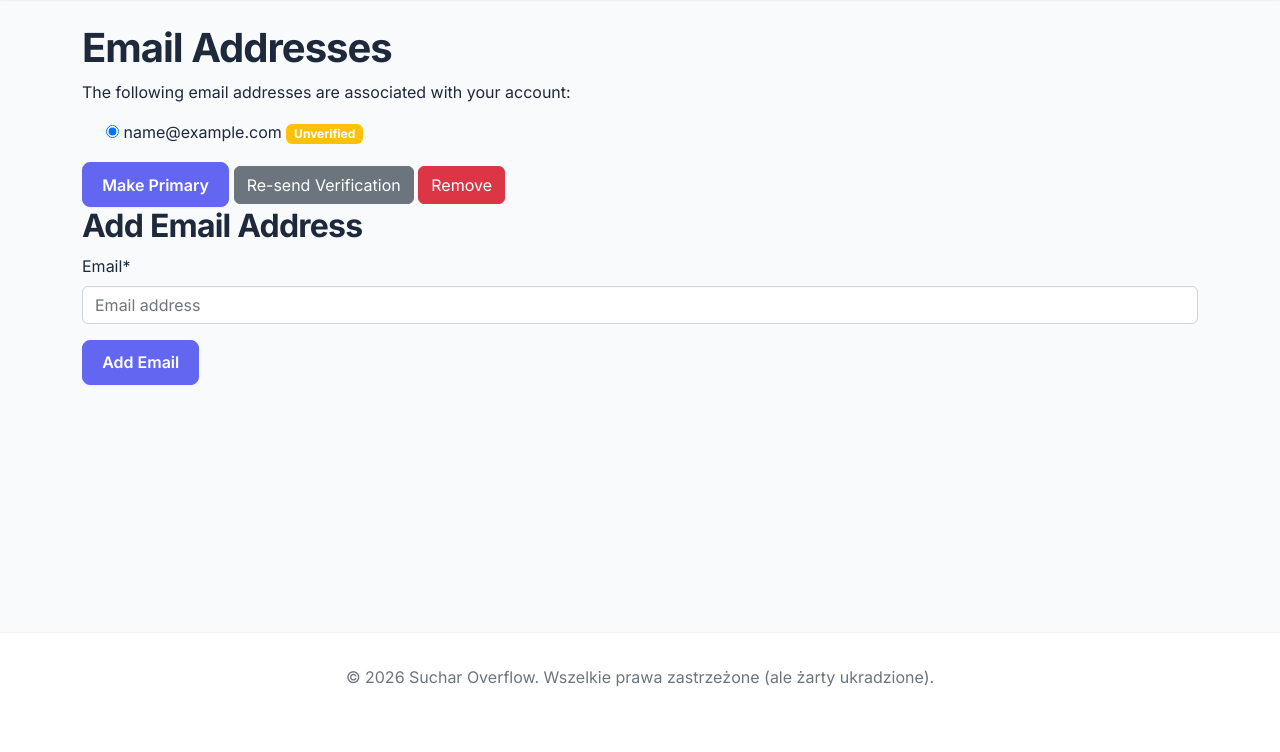
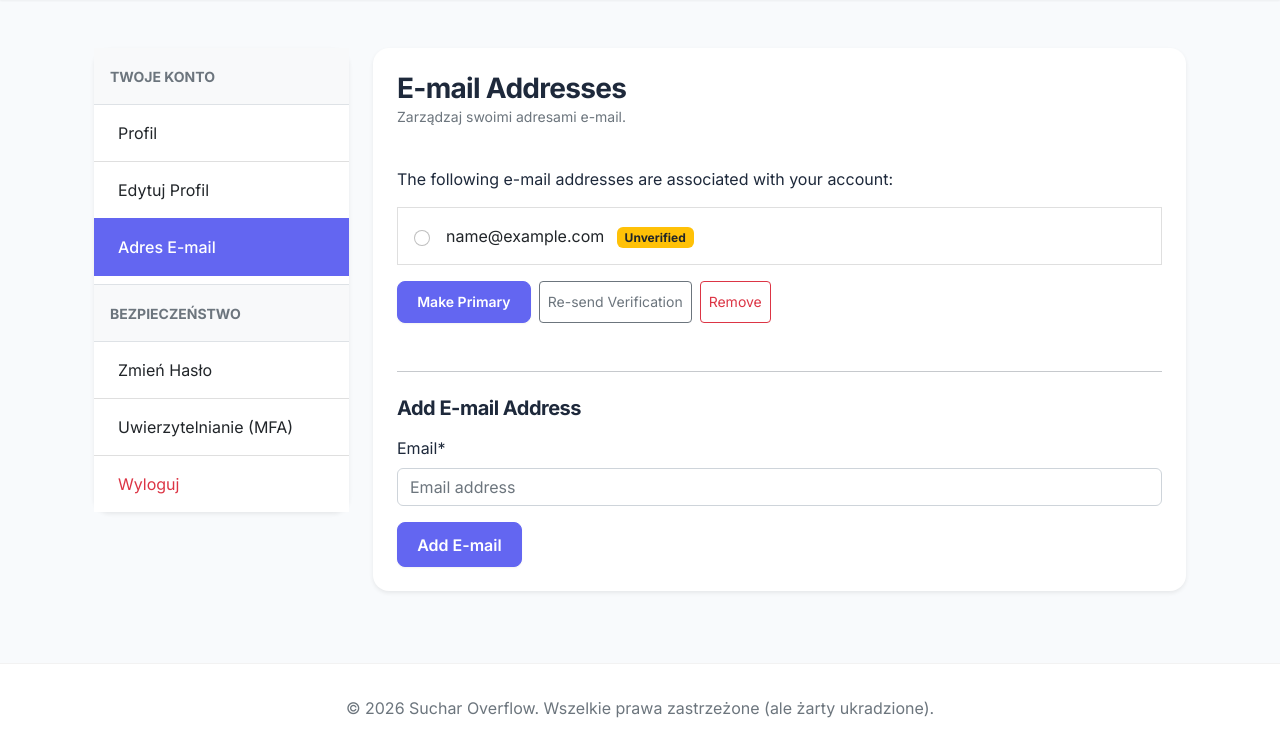
Before and after one commit to MilBia/Suchar-Overflow, a Django app: page /accounts/email/ in a window 1280 px wide. Shown: the part 79-831 px from the top of the page. Before the commit the page ends 766 px from the top, so only its background shows below. Run offline with Django 5.2, Linux system fonts and the light colour scheme; the visitor is signed in with stand-in values (Sample User, id 1); data comes from the database, SQL or seed files in the repository; parts of the project's set-up code (start-up, migrations or seed data) failed here and were passed over; some libraries are stand-ins or nearby versions.

Commit message:
feat(ui): implement user dashboard with sidebar for profile, email, and mfa
Refactor email.html to fix TemplateSyntaxError and improve formatting resilience.

```diff
--- a/suchar_overflow/static/css/project.css
+++ b/suchar_overflow/static/css/project.css
@@ -195,6 +195,26 @@ a {
   border: 1px solid rgba(255, 255, 255, 0.05);
 }
 
+[data-theme="dark"] .bg-light {
+  background-color: rgba(255, 255, 255, 0.05) !important;
+}
+
+[data-theme="dark"] .list-group-item {
+  background-color: var(--card-bg);
+  color: var(--text-primary);
+  border-color: rgba(255, 255, 255, 0.05);
+}
+
+[data-theme="dark"] .list-group-item:hover {
+  background-color: rgba(255, 255, 255, 0.05);
+}
+
+[data-theme="dark"] .list-group-item.active {
+  background-color: var(--primary-color);
+  border-color: var(--primary-color);
+  color: white;
+}
+
 [data-theme="dark"] .btn-outline-secondary {
   color: var(--text-secondary);
   border-color: var(--text-secondary);
@@ -207,3 +227,26 @@ a {
 [data-theme="dark"] .btn-close {
   filter: invert(1) grayscale(100%) brightness(200%);
 }
+
+/* Dashboard Sidebar Styling */
+.list-group-item.active {
+  background-color: var(--primary-color);
+  border-color: var(--primary-color);
+  color: white;
+  font-weight: 500;
+}
+
+.list-group-item:first-child {
+  border-top-left-radius: 0;
+  border-top-right-radius: 0;
+}
+
+.list-group-item:last-child {
+  border-bottom-left-radius: 0;
+  border-bottom-right-radius: 0;
+}
+
+.sticky-sidebar {
+  top: 100px;
+  z-index: 10;
+}
--- /dev/null
+++ b/suchar_overflow/templates/account/email.html
@@ -0,0 +1,84 @@
+{% extends "users/base_dashboard.html" %}
+
+{% load i18n %}
+{% load crispy_forms_tags %}
+
+{% block title %}
+  {% trans "E-mail Addresses" %}
+{% endblock title %}
+{% block dashboard_content %}
+  <div class="card shadow-sm border-0">
+    <div class="card-header bg-transparent border-0 pt-4 px-4 pb-0">
+      <h1 class="h3 fw-bold mb-0">{% trans "E-mail Addresses" %}</h1>
+      <p class="text-muted small">Zarządzaj swoimi adresami e-mail.</p>
+    </div>
+    <div class="card-body p-4">
+      {% if user.emailaddress_set.all %}
+        <p class="mb-3">{% trans 'The following e-mail addresses are associated with your account:' %}</p>
+        <form action="{% url 'account_email' %}"
+              class="email_list mb-5"
+              method="post">
+          {% csrf_token %}
+          <div class="list-group mb-3">
+            {% for emailaddress in user.emailaddress_set.all %}
+              <div class="list-group-item d-flex align-items-center justify-content-between p-3">
+                <div class="form-check m-0 d-flex align-items-center">
+                  {% if emailaddress.primary %}
+                    <input class="form-check-input me-3"
+                           type="radio"
+                           name="email"
+                           checked
+                           value="{{ emailaddress.email }}"
+                           id="email_radio_{{ forloop.counter }}" />
+                  {% else %}
+                    <input class="form-check-input me-3"
+                           type="radio"
+                           name="email"
+                           value="{{ emailaddress.email }}"
+                           id="email_radio_{{ forloop.counter }}" />
+                  {% endif %}
+                  <label class="form-check-label" for="email_radio_{{ forloop.counter }}">
+                    <span class="fw-medium">{{ emailaddress.email }}</span>
+                    {% if emailaddress.verified %}
+                      <span class="badge bg-success ms-2">{% trans "Verified" %}</span>
+                    {% else %}
+                      <span class="badge bg-warning text-dark ms-2">{% trans "Unverified" %}</span>
+                    {% endif %}
+                    {% if emailaddress.primary %}
+                      <span class="badge bg-primary ms-1">{% trans "Primary" %}</span>
+                    {% endif %}
+                  </label>
+                </div>
+              </div>
+            {% endfor %}
+          </div>
+          <div class="d-flex gap-2 flex-wrap">
+            <button class="secondaryAction btn btn-primary btn-sm"
+                    type="submit"
+                    name="action_primary">{% trans "Make Primary" %}</button>
+            <button class="secondaryAction btn btn-outline-secondary btn-sm"
+                    type="submit"
+                    name="action_send">{% trans "Re-send Verification" %}</button>
+            <button class="primaryAction btn btn-outline-danger btn-sm"
+                    type="submit"
+                    name="action_remove">{% trans "Remove" %}</button>
+          </div>
+        </form>
+      {% else %}
+        <div class="alert alert-warning">
+          {% blocktrans %}Warning: You currently do not have any e-mail address set up. You should really add an
+      e-mail address so you can receive notifications, reset your password, etc.{% endblocktrans %}
+        </div>
+      {% endif %}
+      <hr class="my-4" />
+      <h2 class="h5 fw-bold mb-3">{% trans "Add E-mail Address" %}</h2>
+      <form method="post" action="{% url 'account_email' %}" class="add_email">
+        {% csrf_token %}
+        {{ form|crispy }}
+        <div class="mt-3">
+          <button class="btn btn-primary" name="action_add" type="submit">{% trans "Add E-mail" %}</button>
+        </div>
+      </form>
+    </div>
+  </div>
+{% endblock dashboard_content %}
--- /dev/null
+++ b/suchar_overflow/templates/users/base_dashboard.html
@@ -0,0 +1,54 @@
+{% extends "base.html" %}
+
+{% load static %}
+
+{% block content %}
+  <div class="container py-4">
+    <div class="row g-4">
+      <!-- Sidebar -->
+      <div class="col-lg-3">
+        <div class="card shadow-sm border-0 sticky-top sticky-sidebar">
+          <div class="card-body p-0">
+            <div class="list-group list-group-flush rounded-3">
+              <div class="p-3 border-bottom bg-light">
+                <span class="text-uppercase small fw-bold text-muted">Twoje Konto</span>
+              </div>
+              <a href="{% url 'users:detail' request.user.username %}"
+                 class="list-group-item list-group-item-action p-3 {% if request.resolver_match.view_name == 'users:detail' %}active{% endif %}">
+                <i class="bi bi-person-circle me-2"></i> Profil
+              </a>
+              <a href="{% url 'users:update' %}"
+                 class="list-group-item list-group-item-action p-3 {% if request.resolver_match.view_name == 'users:update' %}active{% endif %}">
+                <i class="bi bi-pencil-square me-2"></i> Edytuj Profil
+              </a>
+              <a href="{% url 'account_email' %}"
+                 class="list-group-item list-group-item-action p-3 {% if request.resolver_match.view_name == 'account_email' %}active{% endif %}">
+                <i class="bi bi-envelope me-2"></i> Adres E-mail
+              </a>
+              <div class="p-3 border-bottom border-top bg-light mt-2">
+                <span class="text-uppercase small fw-bold text-muted">Bezpieczeństwo</span>
+              </div>
+              <a href="{% url 'account_change_password' %}"
+                 class="list-group-item list-group-item-action p-3 {% if request.resolver_match.view_name == 'account_change_password' %}active{% endif %}">
+                <i class="bi bi-key me-2"></i> Zmień Hasło
+              </a>
+              <a href="{% url 'mfa_index' %}"
+                 class="list-group-item list-group-item-action p-3 {% if request.resolver_match.view_name == 'mfa_index' %}active{% endif %}">
+                <i class="bi bi-shield-lock me-2"></i> Uwierzytelnianie (MFA)
+              </a>
+              <a href="{% url 'account_logout' %}"
+                 class="list-group-item list-group-item-action p-3 text-danger">
+                <i class="bi bi-box-arrow-right me-2"></i> Wyloguj
+              </a>
+            </div>
+          </div>
+        </div>
+      </div>
+      <!-- Main Content Area -->
+      <div class="col-lg-9">
+        {% block dashboard_content %}
+        {% endblock dashboard_content %}
+      </div>
+    </div>
+  </div>
+{% endblock content %}
```
Also changed, not shown: suchar_overflow/templates/account/password_change.html (added, +29 -0 lines), suchar_overflow/templates/mfa/index.html (added, +49 -0 lines), suchar_overflow/templates/users/user_detail.html (+40 -24 lines), suchar_overflow/templates/users/user_form.html (+16 -9 lines).
